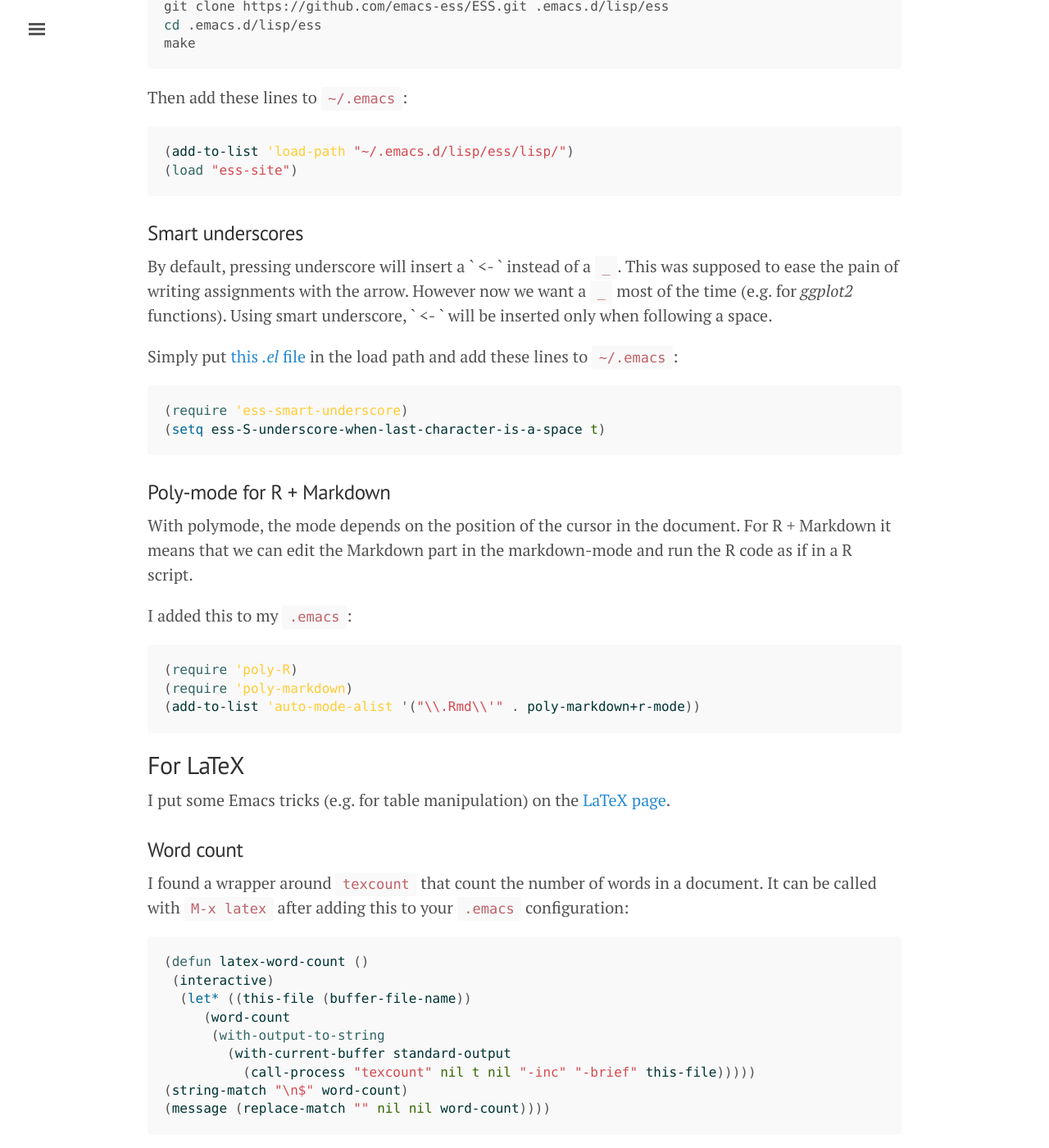
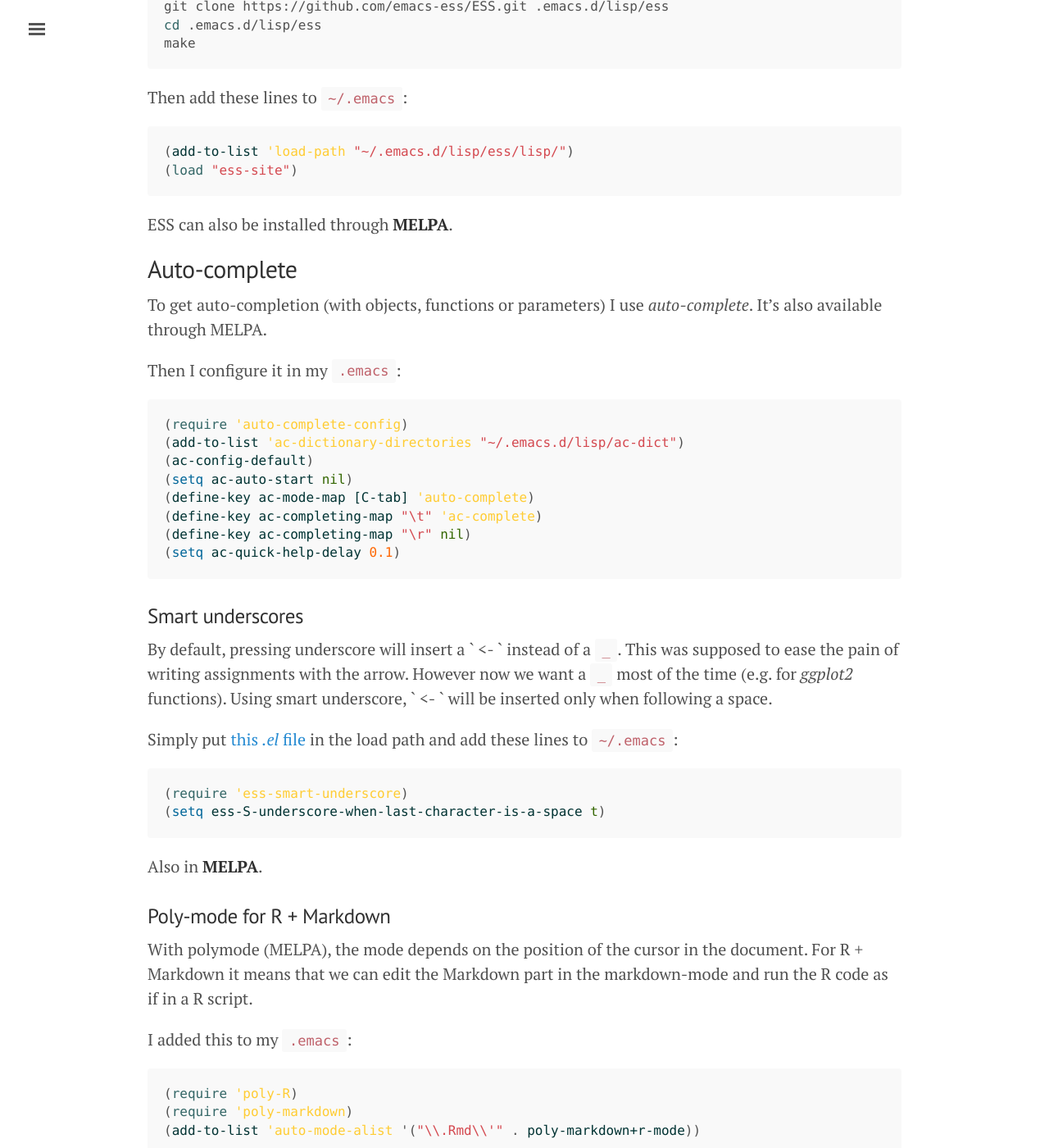
Before and after one commit to jmonlong/Hippocamplus, a Jekyll site: the page built from emacs.md, in a window 1280 px wide and 1400 px high, scrolled down 1481 px. Shown: the whole window at 82% size. Built offline with Jekyll 4.4.1, drawn with Linux system fonts in a browser that asks for light colours; nearby versions of some CDN libraries.

Commit message:
update tricks

```diff
--- a/emacs.md
+++ b/emacs.md
@@ -57,6 +57,25 @@ Then add these lines to `~/.emacs`:
 (load "ess-site")
 ~~~
 
+ESS can also be installed through **MELPA**.
+
+## Auto-complete
+
+To get auto-completion (with objects, functions or parameters) I use *auto-complete*. It's also available through MELPA.
+
+Then I configure it in my `.emacs`:
+
+~~~lisp
+(require 'auto-complete-config)
+(add-to-list 'ac-dictionary-directories "~/.emacs.d/lisp/ac-dict")
+(ac-config-default)
+(setq ac-auto-start nil)
+(define-key ac-mode-map [C-tab] 'auto-complete)
+(define-key ac-completing-map "\t" 'ac-complete)
+(define-key ac-completing-map "\r" nil)
+(setq ac-quick-help-delay 0.1)
+~~~
+
 ### Smart underscores
 By default, pressing underscore will insert a ` <- ` instead of a `_`. This was supposed to ease the pain of writing assignments with the arrow. However now we want a `_` most of the time (e.g. for *ggplot2* functions). Using smart underscore, ` <- ` will be inserted only when following a space.
 
@@ -67,9 +86,11 @@ Simply put [this *.el* file](http://www.emacswiki.org/emacs/download/ess-smart-u
 (setq ess-S-underscore-when-last-character-is-a-space t)
 ~~~
 
+Also in **MELPA**.
+
 ### Poly-mode for R + Markdown
 
-With polymode, the mode depends on the position of the cursor in the document. For R + Markdown it means that we can edit the Markdown part in the markdown-mode and run the R code as if in a R script.
+With polymode (MELPA), the mode depends on the position of the cursor in the document. For R + Markdown it means that we can edit the Markdown part in the markdown-mode and run the R code as if in a R script.
 
 I added this to my `.emacs`:
 
```
Also changed, not shown: internet.md (+9 -0 lines).
